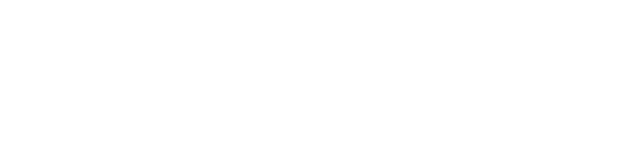
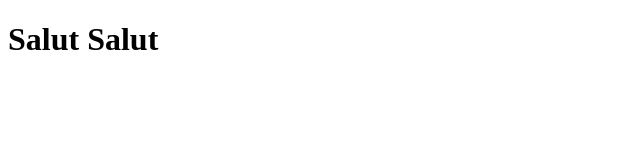
Before and after one commit to Wacil23/my-website-oops, a plain HTML site: page index.html in a window 1280 px wide. Shown: the whole page, without its empty margins (0-640 px from the left). Drawn offline with Linux system fonts and the light colour scheme.

```diff
--- a/index.html
+++ b/index.html
@@ -9,7 +9,7 @@
 </head>
 
 <body>
-
+    <h1>Salut Salut</h1>
 </body>
 
 </html>
```
